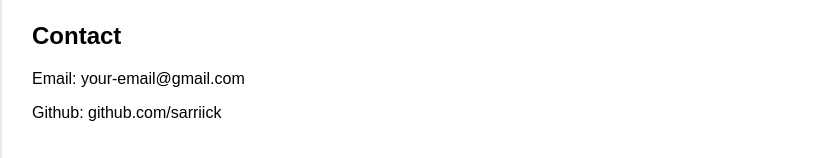
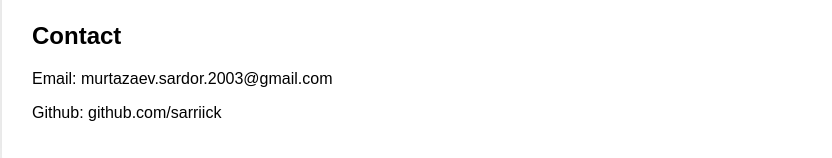
Before and after one commit to sarriick/sarriick.github.io, a plain HTML site: page index.html in a window 1280 px wide. Shown: the part 756-914 px from the top of the page, without its empty margins (208-1040 px from the left). Drawn offline with Linux system fonts and the light colour scheme.

Commit message:
Update index.html

```diff
--- a/index.html
+++ b/index.html
@@ -56,7 +56,7 @@
         </ul>
 
         <h2>Contact</h2>
-        <p>Email: your-email@gmail.com</p>
+        <p>Email: murtazaev.sardor.2003@gmail.com</p>
         <p>Github: github.com/sarriick</p>
     </div>
 </body>
```
